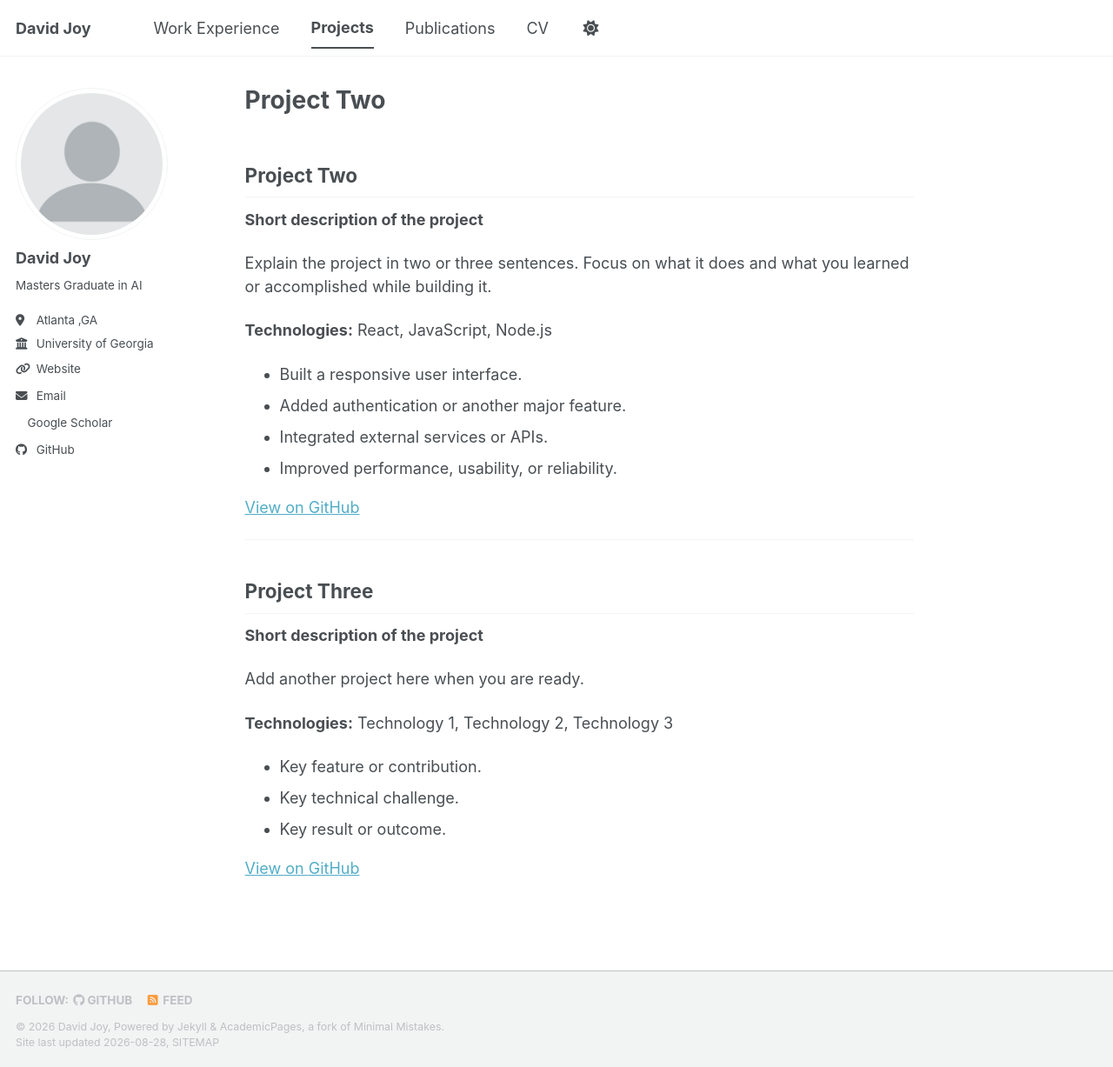
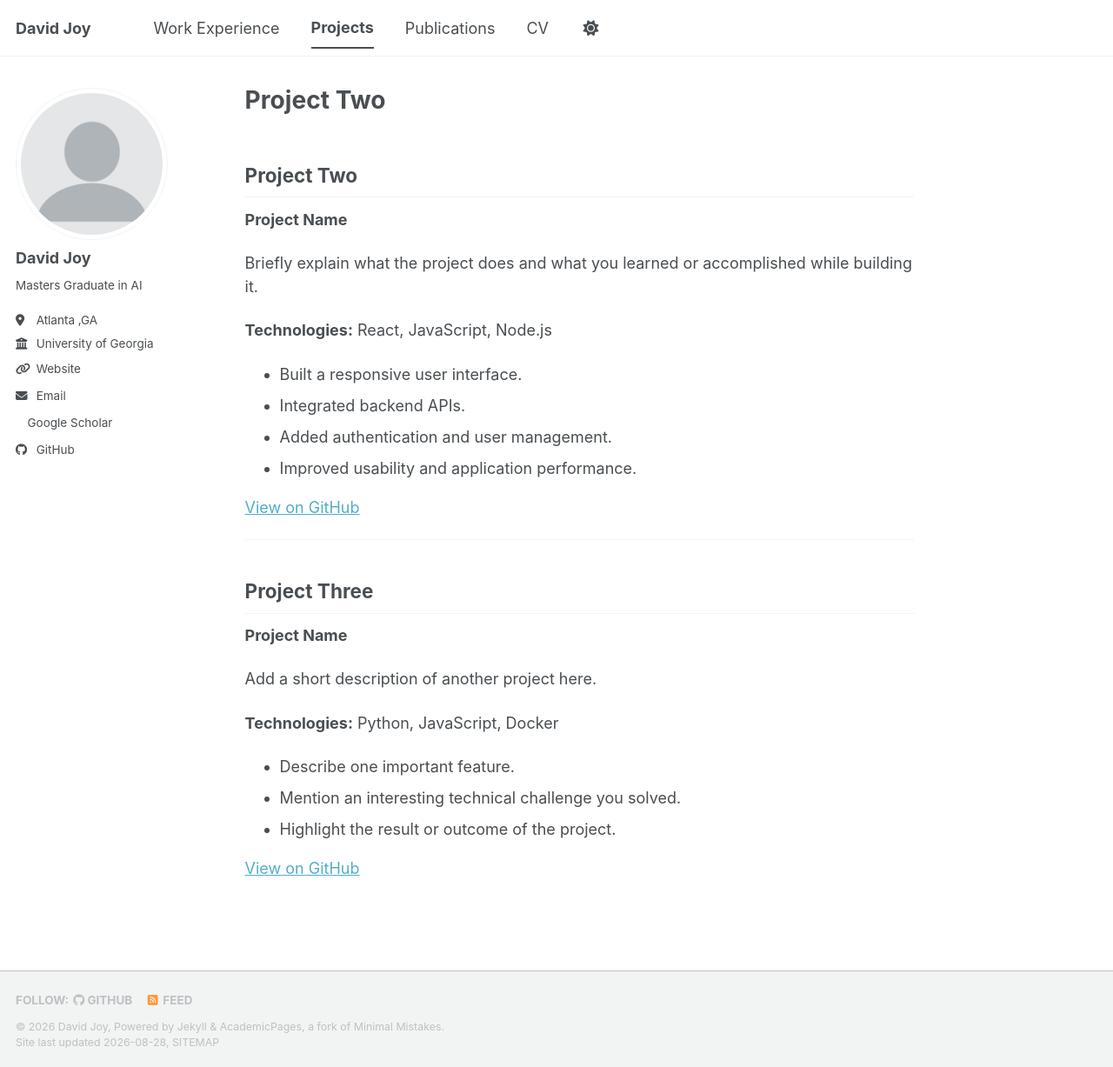
Before and after one commit to davidjoyme/davidjoyme.github.io, a Jekyll site: the page built from _pages/projects.md, in a window 1280 px wide and 1227 px high. Shown: the whole window at 87% size. Built offline with Jekyll 4.4.1, drawn with Linux system fonts in a browser that asks for light colours; a style sheet for code colours, icons or effects is not loaded; our own code applies the rules of GitHub Pages for plain Markdown files.

```diff
--- a/_pages/projects.md
+++ b/_pages/projects.md
@@ -8,48 +8,48 @@ author_profile: true
 
 ## Project One
 
-**Short description of the project**
+**Project Name**
 
-A brief explanation of the problem this project solves, why you built it, and what it does.
+A short description of the project. Explain what problem it solves, why you built it, and what the application does.
 
 **Technologies:** Python, Flask, PostgreSQL
 
-* Implemented key feature or functionality.
-* Built or integrated an API.
-* Designed the database or application architecture.
-* Add an interesting technical achievement here.
+* Implemented the main application functionality.
+* Built and integrated REST APIs.
+* Designed the database structure.
+* Added authentication, data processing, or another important feature.
 
-[View on GitHub](https://github.com/yourusername/project-one)
+[View on GitHub](https://github.com/davidjoyme/project-one)
 
 ---
 
 ## Project Two
 
-**Short description of the project**
+**Project Name**
 
-Explain the project in two or three sentences. Focus on what it does and what you learned or accomplished while building it.
+Briefly explain what the project does and what you learned or accomplished while building it.
 
 **Technologies:** React, JavaScript, Node.js
 
 * Built a responsive user interface.
-* Added authentication or another major feature.
-* Integrated external services or APIs.
-* Improved performance, usability, or reliability.
+* Integrated backend APIs.
+* Added authentication and user management.
+* Improved usability and application performance.
 
-[View on GitHub](https://github.com/yourusername/project-two)
+[View on GitHub](https://github.com/davidjoyme/project-two)
 
 ---
 
 ## Project Three
 
-**Short description of the project**
+**Project Name**
 
-Add another project here when you are ready.
+Add a short description of another project here.
 
-**Technologies:** Technology 1, Technology 2, Technology 3
+**Technologies:** Python, JavaScript, Docker
 
-* Key feature or contribution.
-* Key technical challenge.
-* Key result or outcome.
+* Describe one important feature.
+* Mention an interesting technical challenge you solved.
+* Highlight the result or outcome of the project.
 
-[View on GitHub](https://github.com/yourusername/project-three)
+[View on GitHub](https://github.com/davidjoyme/project-three)
```
